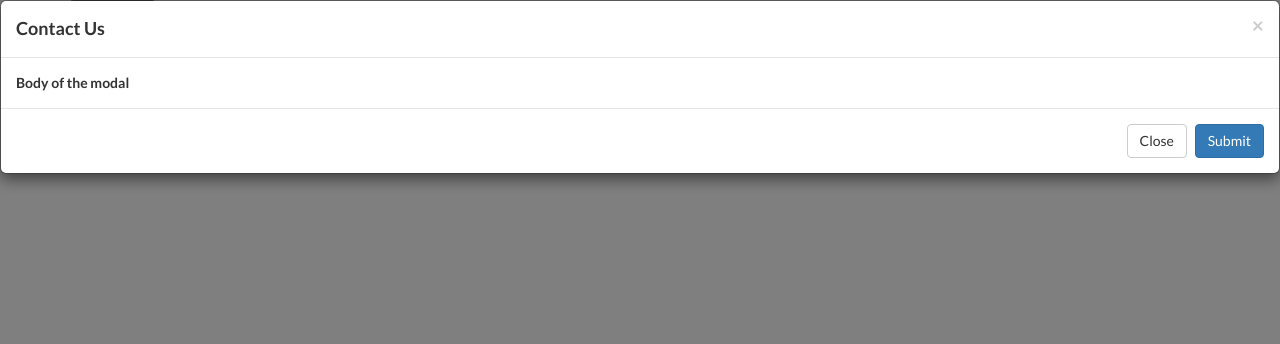
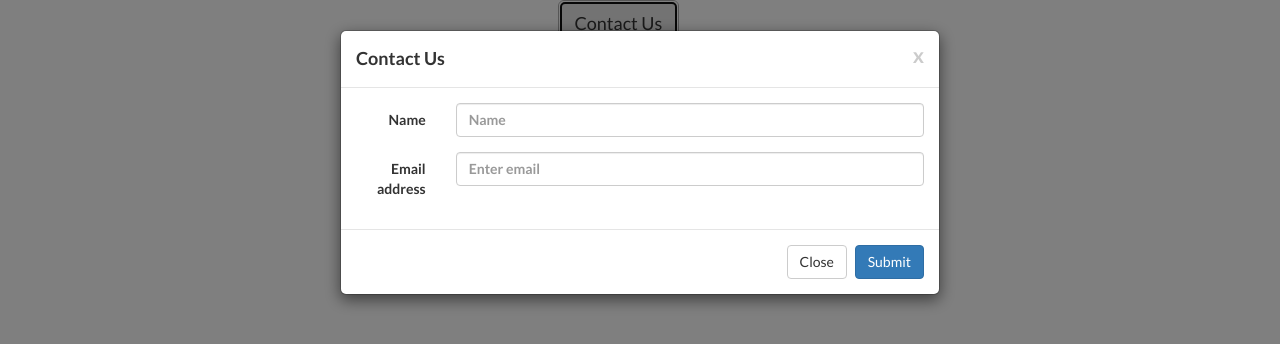
Before and after one commit to jamesfmac/Industrybsite, a plain HTML site: page contact.html in a window 1280 px wide. Both pictures are taken after a click on the button "Contact Us". Drawn offline with Linux system fonts and the light colour scheme.

Commit message:
Fields added to contact form

```diff
--- a/contact.html
+++ b/contact.html
@@ -49,17 +49,34 @@
         </div>
              -->
         <!--modal contact form -->
-            <div class = "row">
+        <div class="row">
 
-                <div class="modal fade" id="contactForm" tableindex= -1 role="dialog" aria-labelledby ="contactFormLabel" aria-hidden ="true" >
-                <div class="modal_dialog">
+            <div class="modal fade" id="contactForm" tableindex=- 1 role="dialog" aria-labelledby="contactFormLabel" aria-hidden="true">
+                <div class="modal-dialog">
                     <div class="modal-content">
                         <div class="modal-header">
-                        <button type="button" class="close" data-dismiss="modal" aria-hidden ="true">&times;</button>
+                            <button type="button" class="close" data-dismiss="modal" aria-hidden="true">x</button>
                             <h4 class="modal-title">Contact Us</h4>
                         </div>
                         <div class="modal-body">
-                        Body of the modal
+
+
+                            <form class="form-horizontal">
+                                <div class="form-group">
+                                    <label class=" control-label col-sm-2" for="nameField">Name</label>
+                                    <div class="col-sm-10">
+                                        <input type="text" class="form-control" id="nameField" placeholder="Name">
+                                    </div>
+                                </div>
+                                <div class="form-group">
+                                    <label class="control-label col-sm-2" for="emailField">Email address</label>
+                                    <div class="col-sm-10">
+                                        <input type="email" class="form-control col-sm-10" id="emailField" placeholder="Enter email" required>
+                                    </div>
+                                </div>
+
+                            </form>
+
                         </div>
                         <div class="modal-footer">
                             <button type="button" class="btn btn-default" data-dismiss="modal">Close</button>
@@ -72,8 +89,11 @@
 
         </div>
 
-<button type="button" data-toggle="modal" href="#contactForm"> Contact Us </button>
-
+        <div class="row">
+            <div class=" col-md-1 col-md-offset-5">
+                <button type="button" data-toggle="modal" href="#contactForm" class="btn btn-default btn-lg"> Contact Us </button>
+            </div>
+        </div>
     </div>
     <script>
         console.log("test")
```
Lines whose indentation alone changed are shown as unchanged.
